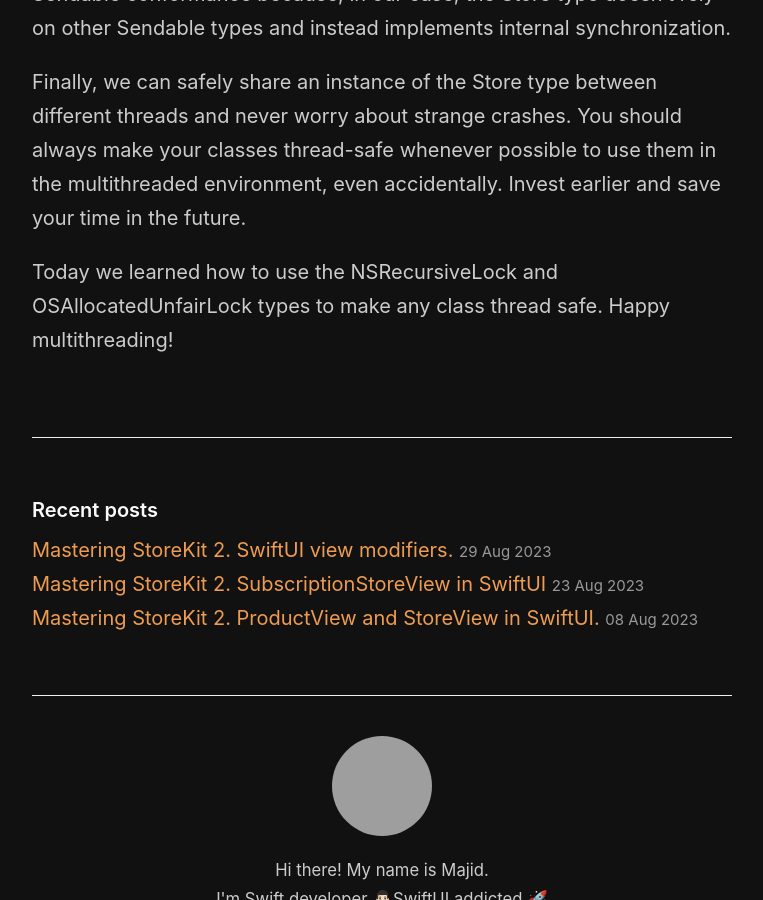
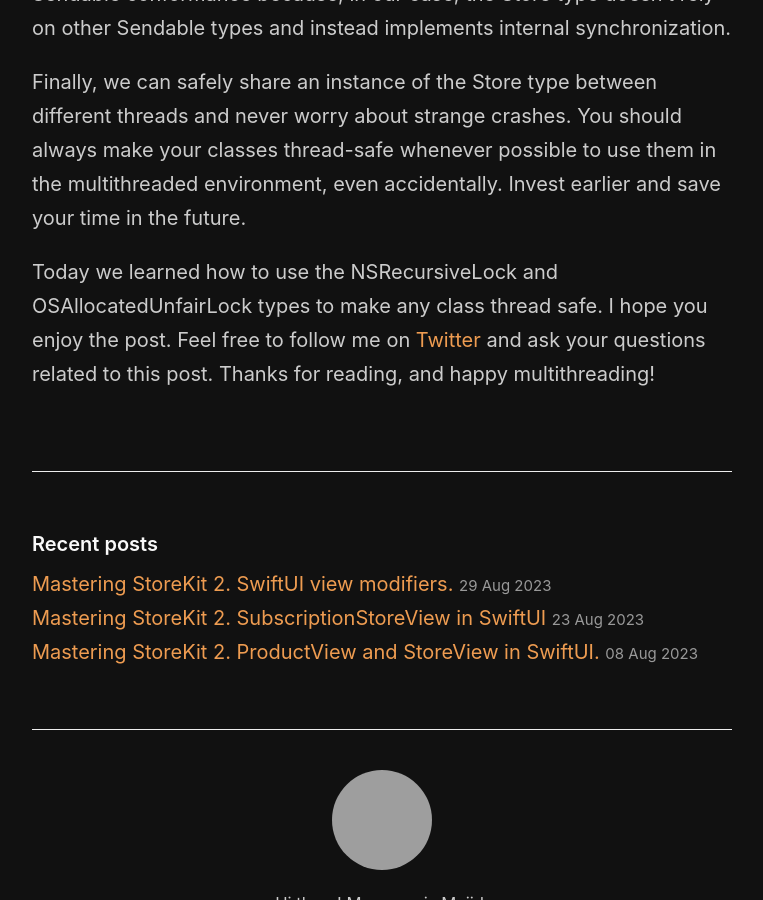
Before and after one commit to mecid/mecid.github.io, a Jekyll site: the page built from _posts/2023-09-06-thread-safety-in-swift-with-locks.md, in a window 1280 px wide and 900 px high, scrolled down 3891 px, cut to the strip 0-900 px from the top of the window. Shown: the whole strip, without its empty margins (258-1021 px from the left). Built offline with Jekyll 4.4.1, drawn with Linux system fonts in a browser that asks for light colours; grey boxes are pictures that could not be loaded.

Commit message:
conclusion added to the locks post

```diff
--- a/_posts/2023-09-06-thread-safety-in-swift-with-locks.md
+++ b/_posts/2023-09-06-thread-safety-in-swift-with-locks.md
@@ -149,4 +149,4 @@ We use the @unchecked attribute to turn off compiler checks on Sendable conforma
 
 Finally, we can safely share an instance of the Store type between different threads and never worry about strange crashes. You should always make your classes thread-safe whenever possible to use them in the multithreaded environment, even accidentally. Invest earlier and save your time in the future.
 
-Today we learned how to use the NSRecursiveLock and OSAllocatedUnfairLock types to make any class thread safe. Happy multithreading!
+Today we learned how to use the NSRecursiveLock and OSAllocatedUnfairLock types to make any class thread safe. I hope you enjoy the post. Feel free to follow me on [Twitter](https://twitter.com/mecid) and ask your questions related to this post. Thanks for reading, and happy multithreading!
```
